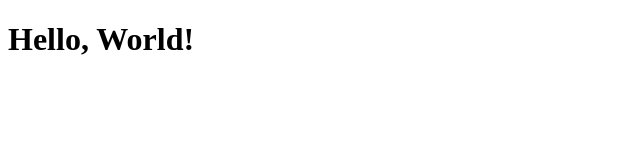
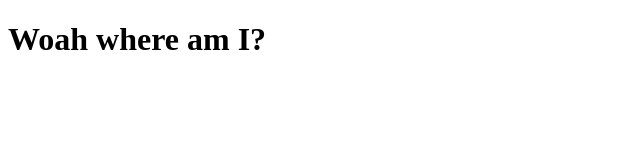
Before and after one commit to Haurse/CS3338-first-project, a plain HTML site: page index.html in a window 1280 px wide. Shown: the whole page, without its empty margins (0-640 px from the left). Drawn offline with Linux system fonts and the light colour scheme.

Commit message:
Edited index.html header1 message
Changed "Hello, World!" to "Woah where am I?"

```diff
--- a/index.html
+++ b/index.html
@@ -6,6 +6,6 @@
     <title>My First Project</title>
 </head>
 <body>
-    <h1>Hello, World!</h1>
+    <h1>Woah where am I?</h1>
 </body>
 </html>
```
